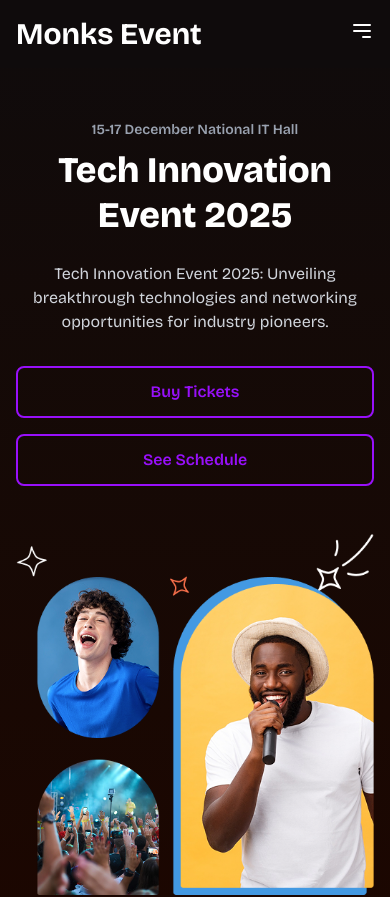
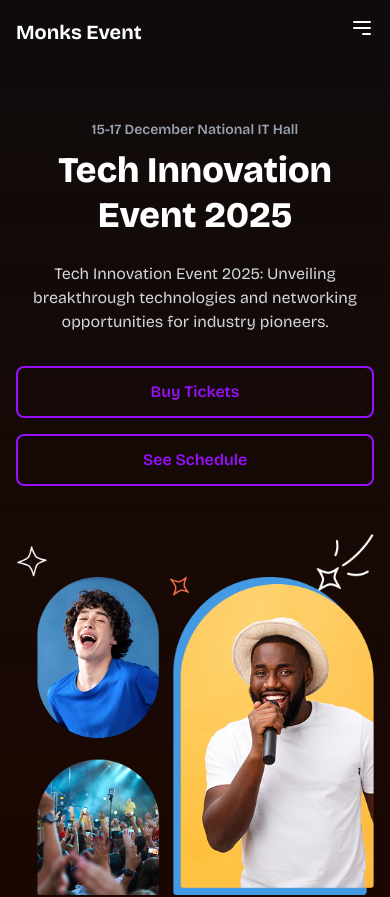
Before and after one commit to DsDigitalz/Event-Website, a React (Vite) app: page / in a window 390 px wide. Shown: the top 897 px of the page. Built offline with nearby package versions, Linux system fonts and the light colour scheme.

Commit message:
modified  Navbar.jsx

```diff
--- a/src/Components/Navbar.jsx
+++ b/src/Components/Navbar.jsx
@@ -30,7 +30,7 @@ export default function Navbar() {
     >
       <div className="max-w-[1440px] container mx-auto flex items-center justify-between lg:px-10">
         <div>
-          <h1 className="text-3xl font-bold">Monks Event</h1>
+          <h1 className="text-xl md:text-3xl font-bold">Monks Event</h1>
         </div>
 
         <ul className="hidden space-x-8 lg:flex">
```
